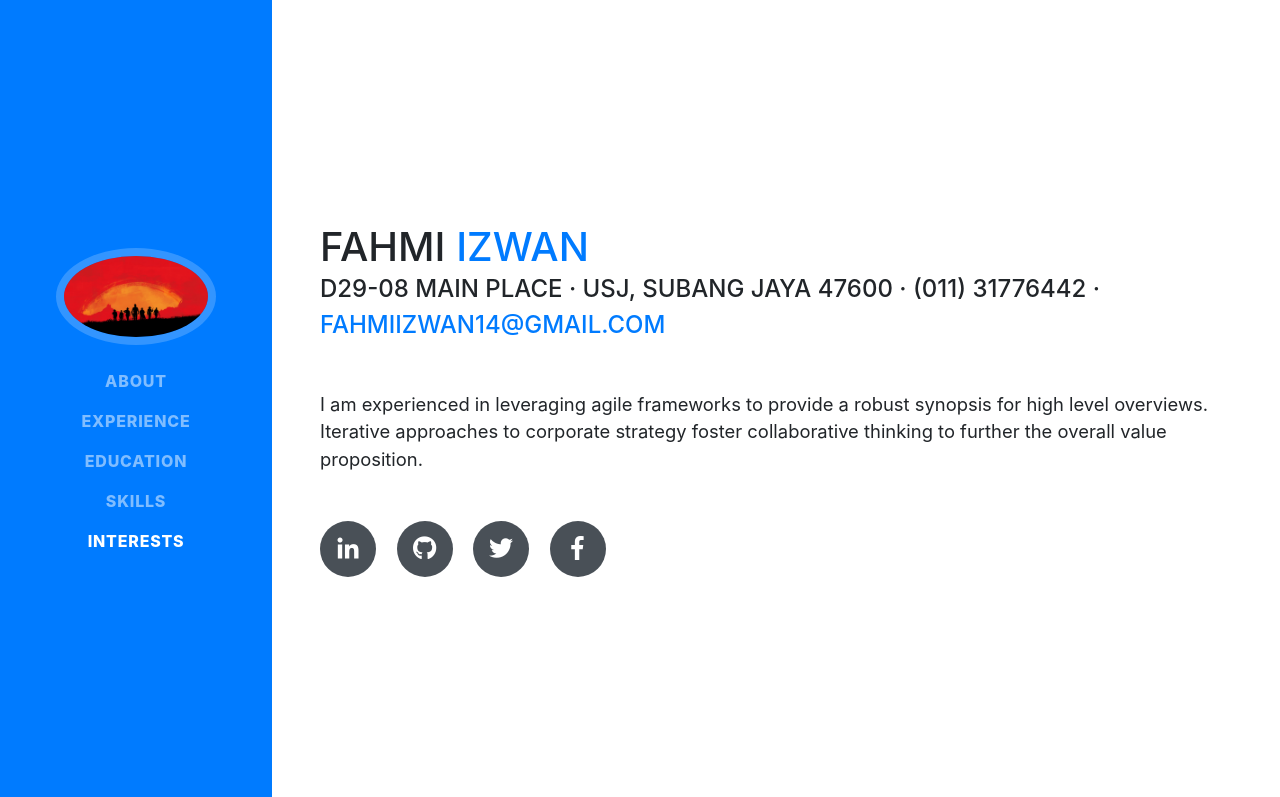
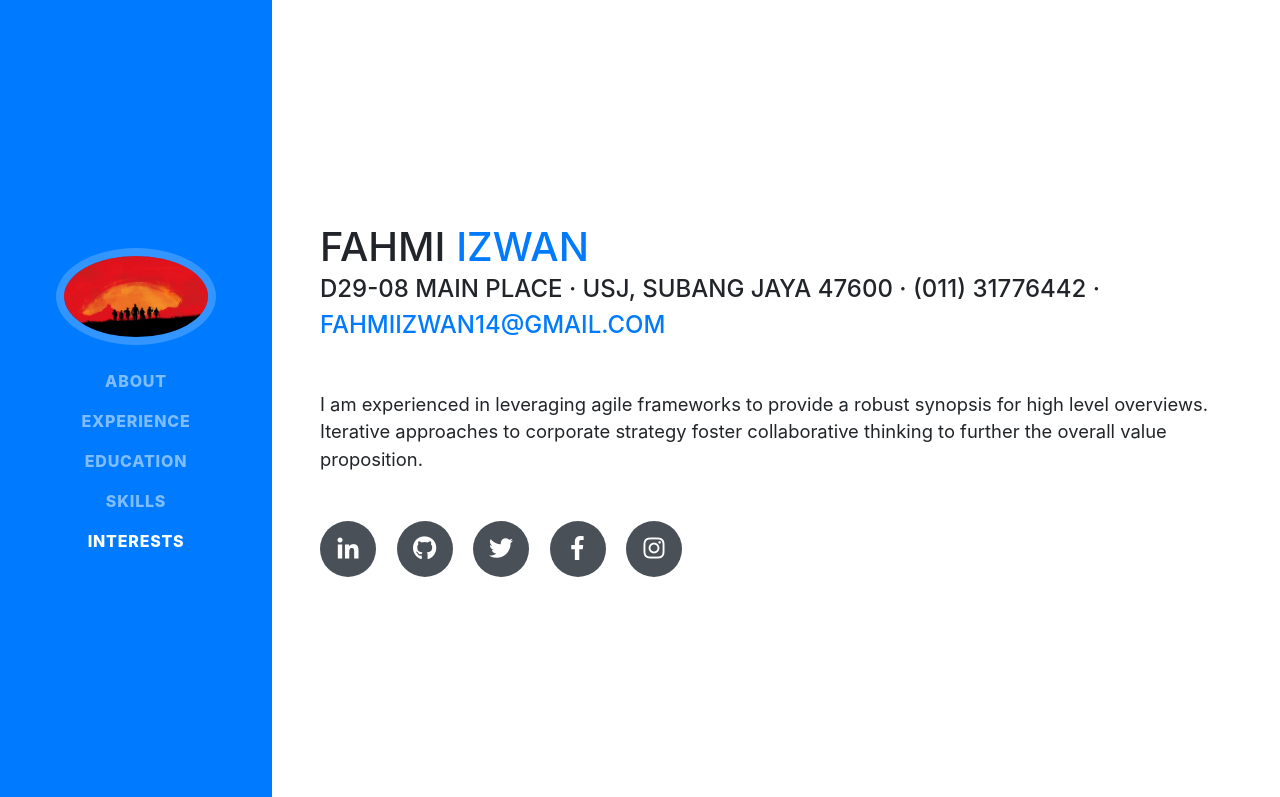
Before and after one commit to fahmiizwan14/fahmiizwan14.github.io, a website with bundled scripts: page index.html in a window 1280 px wide. Shown: the top 797 px of the page. Built offline with nearby package versions, Linux system fonts and the light colour scheme; a web font is replaced by a local one.

Commit message:
Update index.html

```diff
--- a/index.html
+++ b/index.html
@@ -82,6 +82,9 @@
             </a>
             <a href="#">
               <i class="fab fa-facebook-f"></i>
+            </a>
+            <a href="#">
+              <i class="fab fa-instagram"></i>
             </a>
           </div>
         </div>
@@ -244,7 +247,8 @@
               FOMEMA System</li>
             <li>
               <i class="fa-li fa fa-trophy text-warning"></i>
-              Email Templates</li>
+              Email Templates
+            </li>
           </ul>
         </div>
       </section>-->
```
